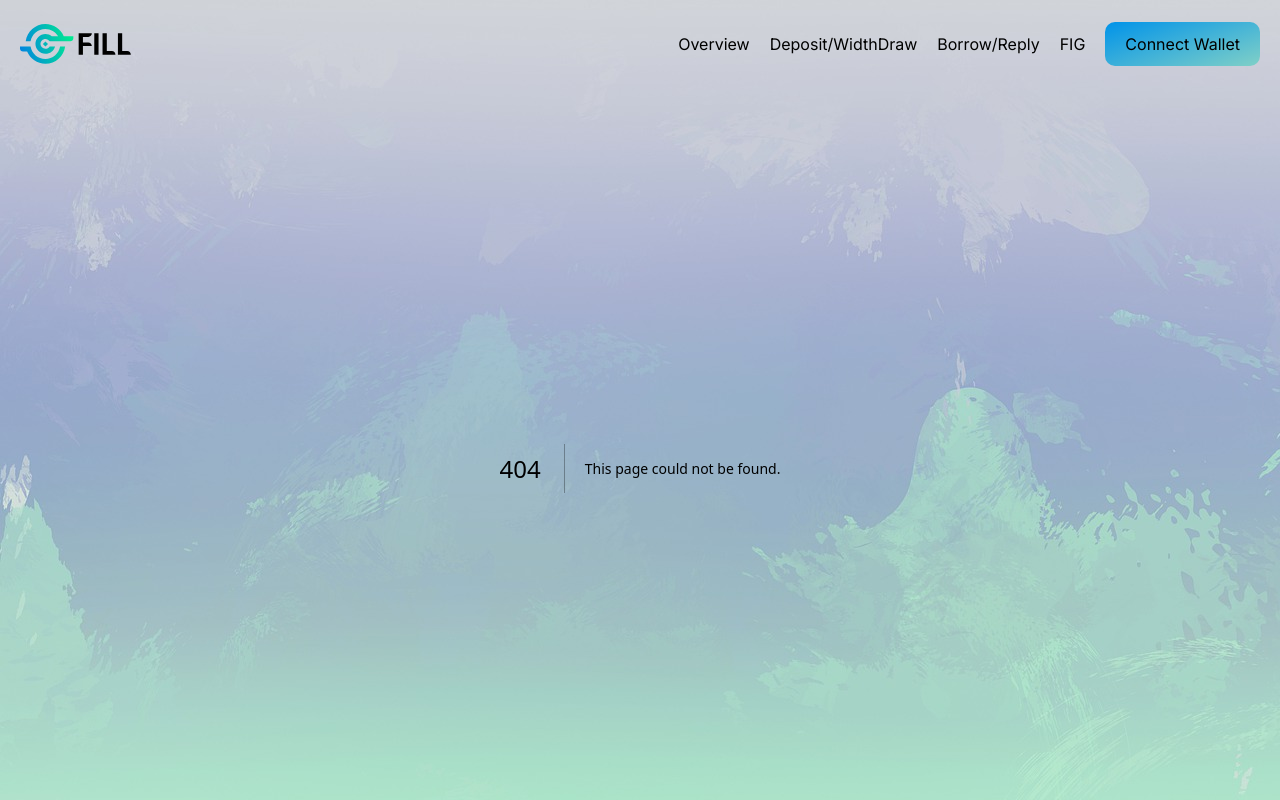
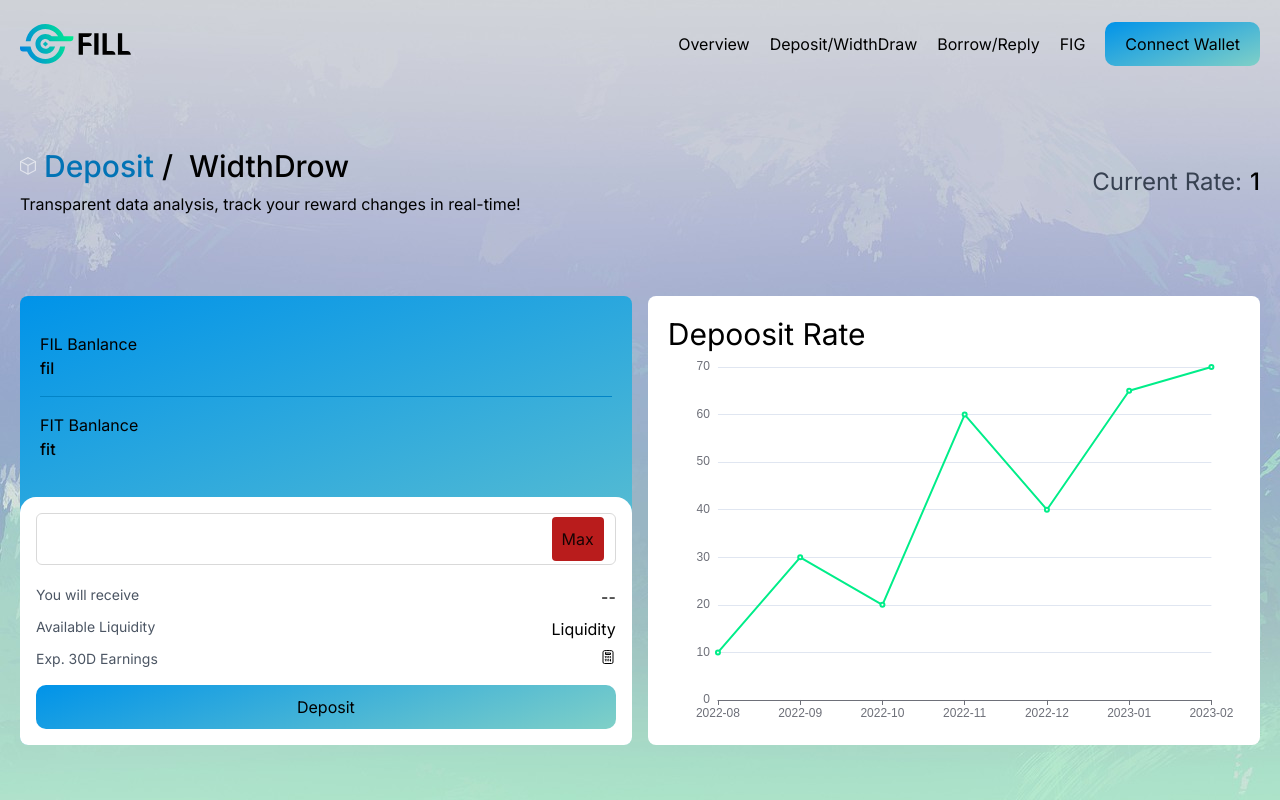
Before and after one commit to JoeKeIsKe/fill_docker, a Next.js app: page /banlance in a window 1280 px wide. Before the commit this address had no page. Shown: the top 800 px of the page. Built offline with nearby package versions, Linux system fonts and the light colour scheme.

Commit message:
feat: update banlance

```diff
--- /dev/null
+++ b/app/banlance/Header.tsx
@@ -0,0 +1,27 @@
+import { getSvg } from "@/svgTypes"
+import { FIT_banlance_tabs } from "./veriable"
+
+function Header({ active,onChange }: {active:string,onChange:(value:string)=>void}) {
+    return <div className="pt-20 flex items-center justify-between">
+            <div>
+                 <h3 className="flex text-3xl font-medium items-center gap-x-2">
+                <div className="w-4 text-hover ">{getSvg('holders')}</div>
+                {FIT_banlance_tabs.map(( item,index:number ) => {
+                    return <div key={index}>
+                        <span key={item.value} onClick={() => { onChange(item.value) }}
+                            className={`cursor-pointer  hover:text-hover ${active === item.value ? 'text-active' : ''}`}> {item.label}</span>
+                        {index === 0 && <span className="mx-2">/ </span> }
+                    </div>
+                })}
+                 </h3>
+                <div className="mt-2">Transparent data analysis, track your reward changes in real-time!</div>
+             </div>
+            <div className="flex text-2xl  items-center gap-x-2	">
+                <h3 className="text-gray-700">Current Rate:</h3>
+                <span className='text-2xl font-medium text-blue-focus'>1</span>
+            </div>
+         </div>
+}
+
+
+export default Header
--- a/app/deposit/card.tsx
+++ b/app/banlance/card.tsx
@@ -10,7 +10,8 @@ interface Props {
 
 
 function Accect(props: Props) {
-    const {list,className='' } = props
+    const { list, className = '' } = props;
+
     const handleChange = () => {
         console.log('---maxwell')
     }
--- a/app/deposit/page.tsx
+++ b/app/banlance/page.tsx
@@ -6,39 +6,39 @@ import Access from './card'
 import Card from "@/packages/card"
 import { default_opt } from '@/constants';
 import Chart from "@/components/charts";
-import FIT from "@/server/FIT";
-import { useEffect, useMemo } from 'react';
+import FIT_contract from "@/server/FIT";
+import { useEffect, useMemo, useState } from 'react';
 import { shallowEqual, useSelector } from 'react-redux';
 import { rootState } from '@/store/type';
-
+import Header from './Header'
 
 
 function Deposit() {
     const account = useSelector((state: rootState) => state?.wallet?.account, shallowEqual);
 
-    const contract = useMemo(() => {
-        return FIT
-    }, []);
+    const [active,setActive] = useState('deposit');
+
+
 
 
 
     useEffect(() => {
-        if (account && contract) {
-           // contract.getBalance(account,'FIT')
+        if (account ) {
+         FIT_contract.getBalance(account,'FIT')
         }
 
-    }, [account, contract])
+    }, [account])
 
     return <>
-        <div className='flex gap-x-4'>
-            <Banlance banlance={banlance_card.banlance} className='mt-12 rounded-lg'>
+        <Header active={active} onChange={(value) => { setActive(value)}}/>
+        <div className='flex gap-x-4 mt-20'>
+            <Banlance banlance={banlance_card.banlance} className='rounded-lg'>
             <Access list={banlance_list} className='rounded-b-lg' />
             </Banlance>
-             <Card title='Depoosit Rate' className='mt-12 w-1/2' >
+             <Card title='Depoosit Rate' className=' w-1/2' >
            <Chart option={default_opt }/>
             </Card>
         </div>
-
          <Card title='Depoosit' className='mt-20' >
         <div className="mt-10">
             <Chart option={default_opt }/>
--- a/app/deposit/veriable.tsx
+++ b/app/banlance/veriable.tsx
@@ -1,5 +1,6 @@
 import { CardItem } from "@/utils/type"
 import Calc from '@/components/calc'
+
 //Total Credit committed
 export const banlance_card = {
     banlance: [
@@ -37,3 +38,16 @@ export const banlance_list:Array<CardItem> = [
         }
     },
 ]
+
+
+export const FIT_banlance_tabs = [
+  {
+    label: 'Deposit',
+    value:'deposit',
+  },
+   {
+    label: 'WidthDrow',
+    value:'reedom',
+  },
+
+]
--- a/app/custom.css
+++ b/app/custom.css
@@ -37,3 +37,9 @@
     right: 10px;
     transform: translateY(-50%);
 }
+
+ .text-gradient {
+    background-image: linear-gradient(180deg, #fff 20%, #80D0C7 70%, #0093E9 100%);
+    background-clip: text;
+    color: transparent;
+ }
--- a/constants.ts
+++ b/constants.ts
@@ -23,7 +23,7 @@ export const  RouterList:Array<ITEM> = [
 
       {
         label: 'Deposit/WidthDraw',
-        value:'deposit'
+        value:'banlance'
     },
     {
         label: 'Borrow/Reply',
@@ -62,4 +62,4 @@ export const  default_opt = {
           areaStyle: undefined,
         },
       ],
-    }
+}
--- a/store/reduce.ts
+++ b/store/reduce.ts
@@ -21,9 +21,8 @@ import { walletState,contractState } from "./type";
 
 
 const contractSlice = createSlice({
-    name: 'contract',
+    name: 'FIT_contract',
     initialState: {
-      account: '0x5C045CFAfE8387a98eccaCAcCd24b852E95624Ee',
       FIL: '',
       FIT: "",
       loading:false,
--- a/tailwind.config.js
+++ b/tailwind.config.js
@@ -12,9 +12,9 @@ module.exports = {
   theme: {
     extend: {
       colors: {
-        'parmas': '#00E892',
-        'active': '#0093E9',
-        'main':'#80D0C7'
+        'parmas': '#1e40af',
+        'hover': '#0093E9',
+        'active':'#0273b5'
         },
       backgroundImage: {
         'header_bg': "url('/assets/bg1.jpg')",
```
Also changed, not shown: 2 other files (tests, documents, lock files or other folders).
